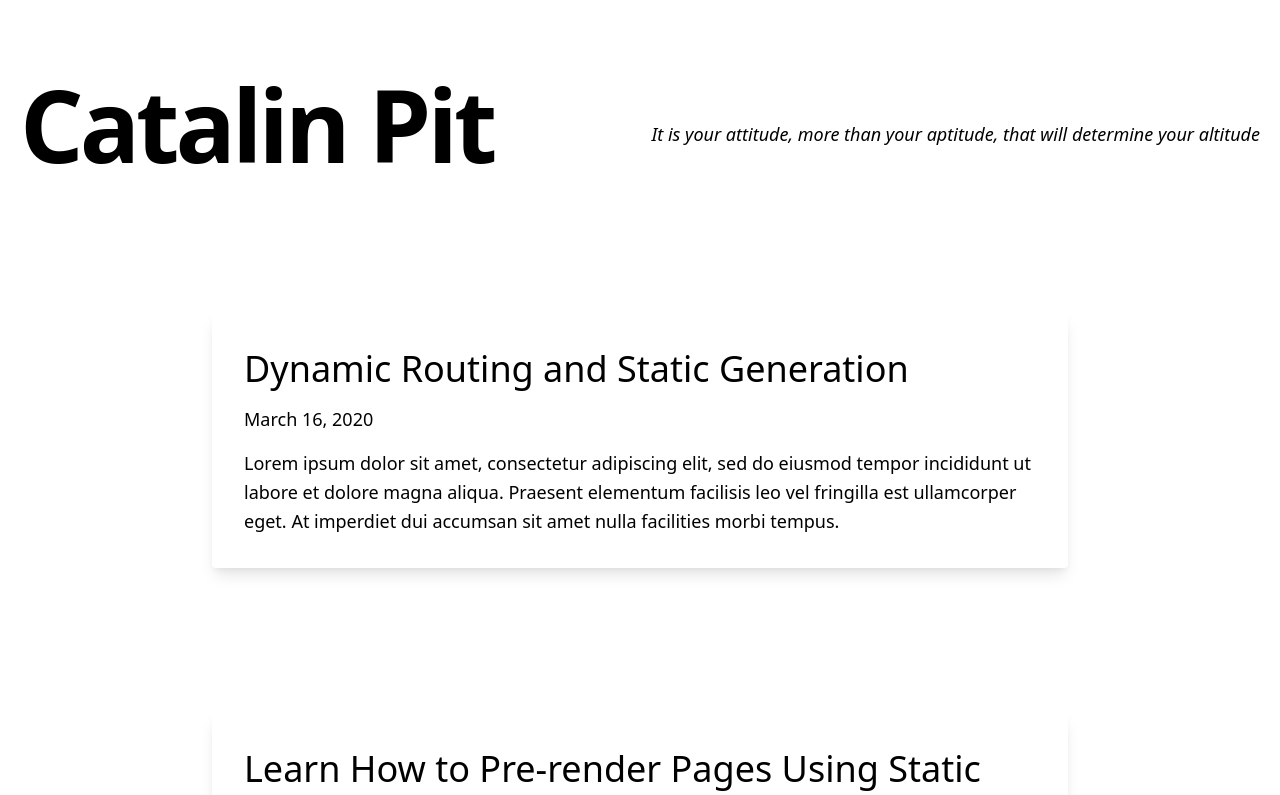
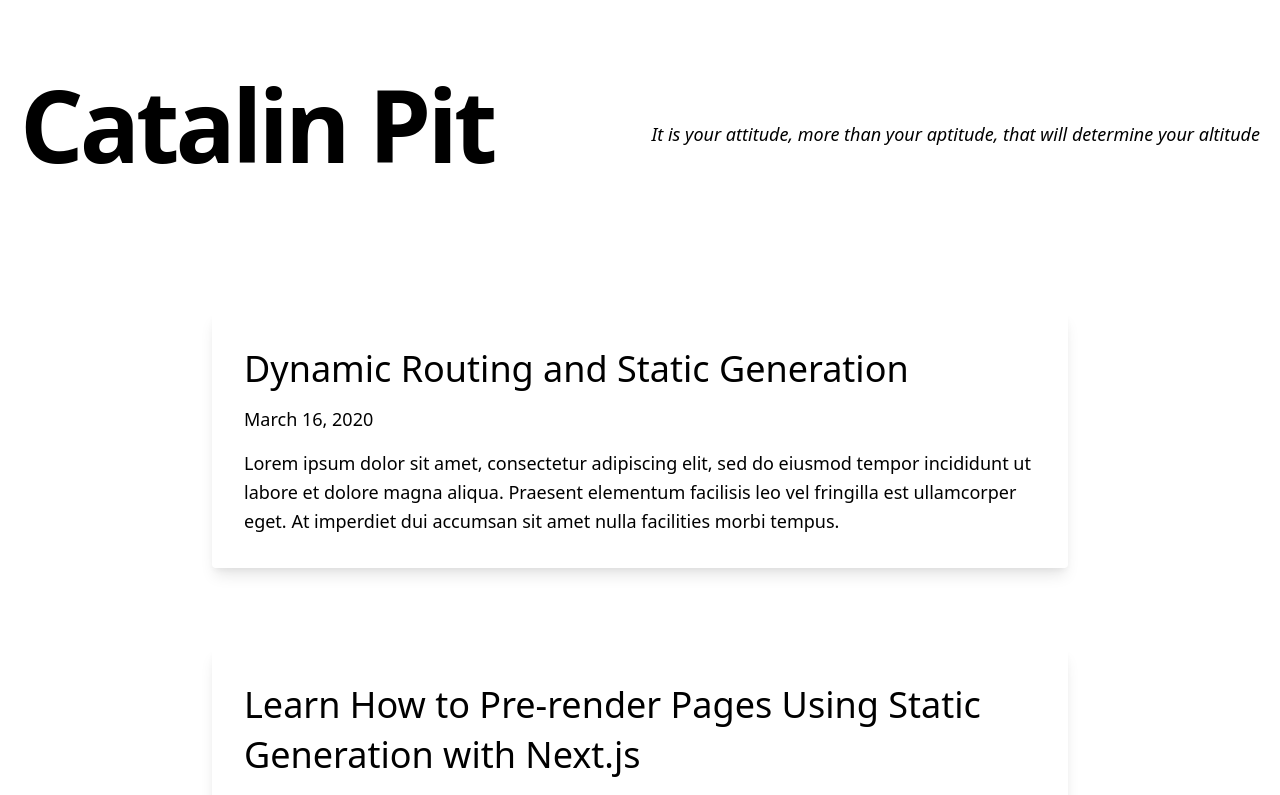
Before and after one commit to lawalalao/blog-next, a Next.js app: page / in a window 1280 px wide. Shown: the top 795 px of the page. Built offline with nearby package versions, Linux system fonts and the light colour scheme.

Commit message:
fixed the big gap between articles

```diff
--- a/components/more-stories.js
+++ b/components/more-stories.js
@@ -3,7 +3,7 @@ import PostPreview from '../components/post-preview'
 export default function MoreStories({ posts }) {
   return (
     <section>
-      <div className="flex flex-col md:grid-cols-2 md:col-gap-16 lg:col-gap-32 row-gap-20 md:row-gap-32 mb-32 mt-32">
+      <div className="flex flex-col md:grid-cols-2 md:col-gap-16 lg:col-gap-16 row-gap-16 md:row-gap-16 mb-32 mt-32">
         {posts.map((post) => (
           <PostPreview
             key={post.slug}
```
